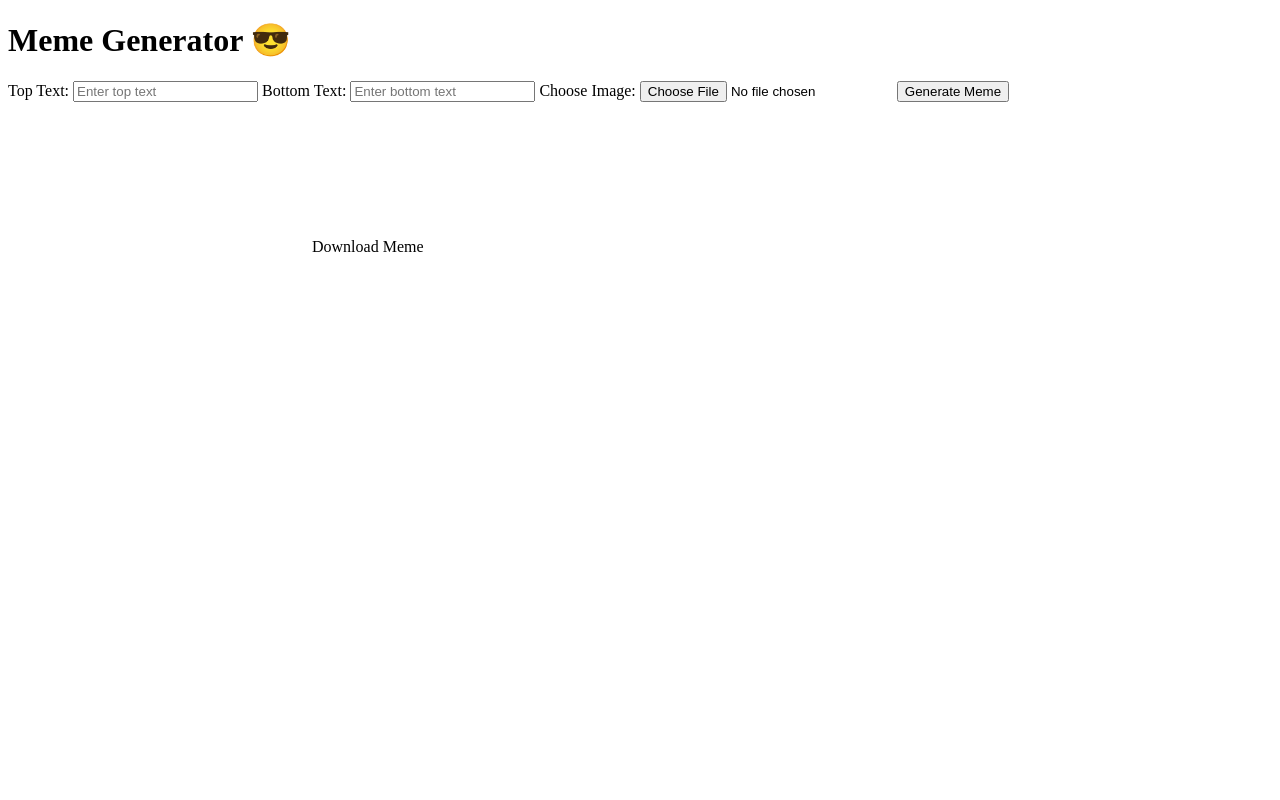
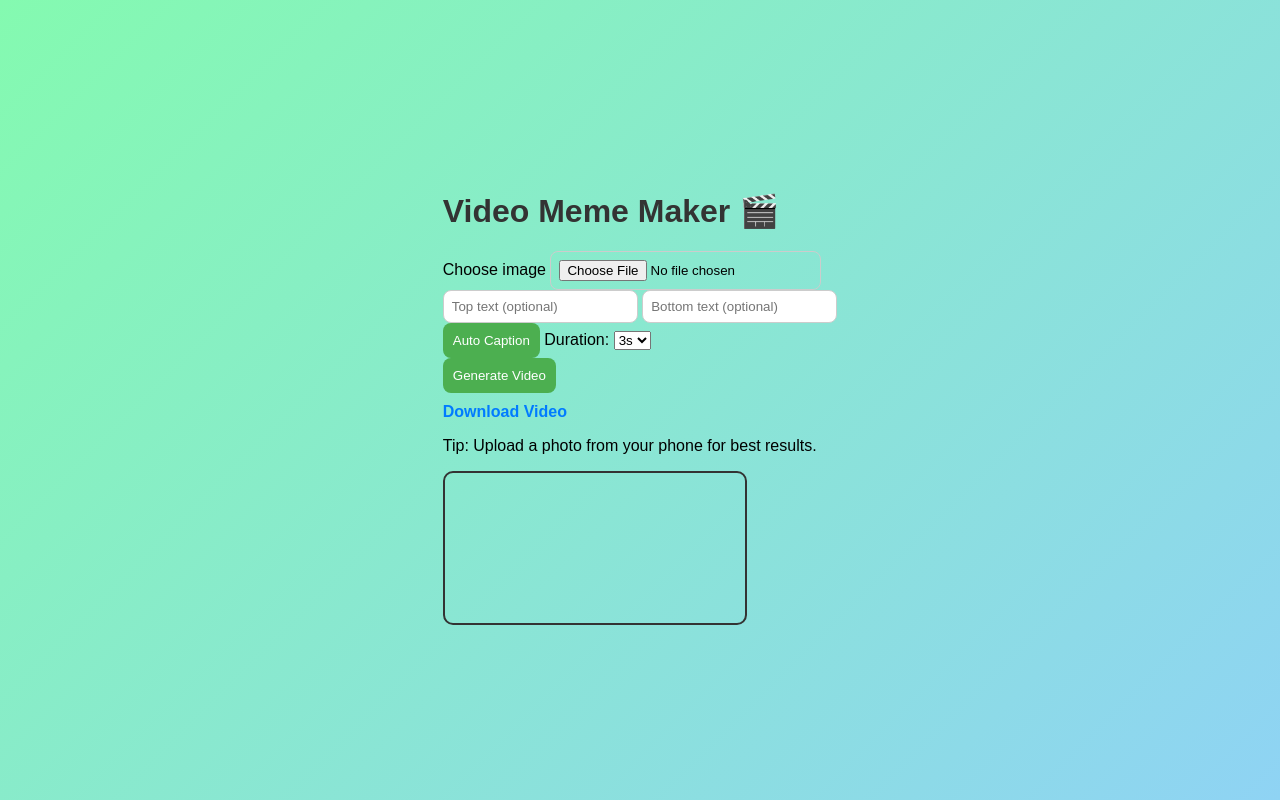
Before and after one commit to mmjdjdmm5-ux/meme-clone-advanced, a website: page index.html in a window 1280 px wide. Drawn offline with Linux system fonts and the light colour scheme.

Commit message:
add main html file for video meme generator

```diff
--- a/index.html
+++ b/index.html
@@ -1,33 +1,51 @@
-<!DOCTYPE html>
+<!doctype html>
 <html lang="en">
 <head>
-  <meta charset="UTF-8">
-  <meta name="viewport" content="width=device-width, initial-scale=1.0">
-  <title>Meme Generator 😎</title>
-  <link rel="stylesheet" href="style.css">
-  <script src="script.js" defer></script>
+  <meta charset="utf-8" />
+  <meta name="viewport" content="width=device-width,initial-scale=1" />
+  <title>Video Meme Maker</title>
+  <link rel="stylesheet" href="styles.css" />
 </head>
 <body>
-  <div class="container">
-    <h1>Meme Generator 😎</h1>
+  <div class="app">
+    <h1>Video Meme Maker 🎬</h1>
 
-    <div class="meme-box">
-      <label>Top Text:</label>
-      <input type="text" id="topText" placeholder="Enter top text">
+    <div class="controls">
+      <label class="file">
+        Choose image
+        <input id="imageInput" type="file" accept="image/*" />
+      </label>
 
-      <label>Bottom Text:</label>
-      <input type="text" id="bottomText" placeholder="Enter bottom text">
+      <div class="row">
+        <input id="topText" type="text" placeholder="Top text (optional)" />
+        <input id="bottomText" type="text" placeholder="Bottom text (optional)" />
+      </div>
 
-      <label>Choose Image:</label>
-      <input type="file" id="imageInput" accept="image/*">
+      <div class="row">
+        <button id="autoCaptionBtn">Auto Caption</button>
+        <label>Duration:
+          <select id="duration">
+            <option value="2000">2s</option>
+            <option value="3000" selected>3s</option>
+            <option value="4000">4s</option>
+            <option value="5000">5s</option>
+          </select>
+        </label>
+      </div>
 
-      <button id="generateBtn">Generate Meme</button>
+      <div class="row">
+        <button id="generateBtn" class="primary">Generate Video</button>
+        <a id="downloadLink" class="hidden">Download Video</a>
+      </div>
+
+      <p class="hint">Tip: Upload a photo from your phone for best results.</p>
     </div>
 
-    <div class="output">
-      <canvas id="memeCanvas"></canvas>
-      <a id="downloadLink" download="meme.png">Download Meme</a>
+    <div class="preview">
+      <canvas id="canvas"></canvas>
     </div>
   </div>
+
+  <script src="script.js"></script>
 </body>
 </html>
```
